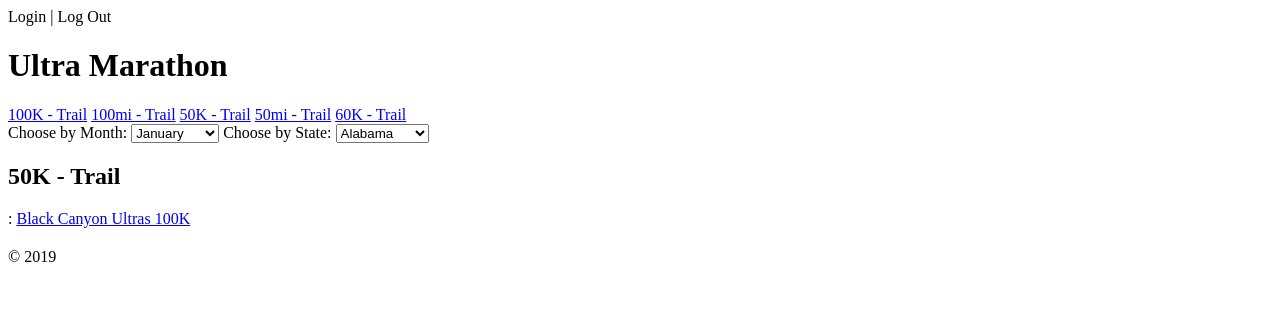
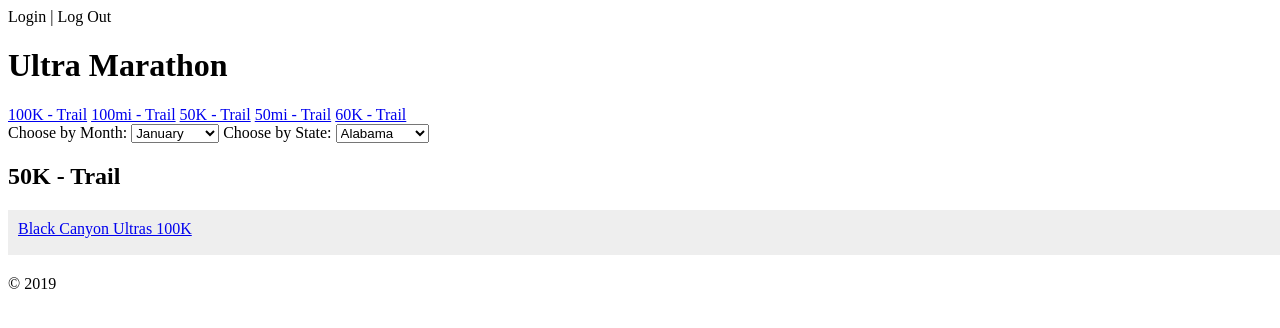
Before and after one commit to StephenGnoza/ultramarathoncatalogue, a Flask app: page /racecat/1 in a window 1280 px wide. Shown: the top 328 px of the page. Run offline with Flask 2, Linux system fonts and the light colour scheme.

```diff
--- a/application.py
+++ b/application.py
@@ -17,16 +17,24 @@ months = session.query(Month).order_by(Month.id)
 states = session.query(State).order_by(State.id)
 racecats = session.query(RaceCat).order_by(RaceCat.name)
 
-
+#default page
 @app.route('/')
 def HomePage():
     return render_template('distances.html', months=months, states=states, racecats=racecats)
 
+#list races by category
 @app.route('/racecat/<int:racecat_id>')
 def RaceCatList(racecat_id):
-    races = session.query(RaceItem).order_by(RaceItem.name)
+    races = session.query(RaceItem).filter_by(id=racecat_id)
     racecat = session.query(RaceCat).filter_by(id=racecat_id).one()
     return render_template('races.html', months=months, states=states, racecats=racecats, races=races, racecat=racecat)
+
+#race page
+@app.route('/race/<int:race_id>')
+def RacePage(race_id):
+    race = session.query(RaceItem).filter_by(id=race_id).one()
+    return render_template('race.html', months=months, states=states, racecats=racecats, race=race)
+
 
 if __name__ == '__main__':
     app.debug = True
--- a/static/styles.css
+++ b/static/styles.css
@@ -6,3 +6,10 @@
   clear:both;
   margin-top: 20px;
 }
+
+.race_block{
+  width: 100%;
+  height: 25px;
+  padding: 10px;
+  background-color: #eeeeee;
+}
--- a/templates/races.html
+++ b/templates/races.html
@@ -1,9 +1,11 @@
 {% extends "catalogue.html" %}
 {% block content %}
 {% include "header.html" %}
-<h2>{{ racecat.name}}</h2>:
+<h2>{{ racecat.name}}</h2>
 {% for race in races %}
-<a href="race/{{ race.id }}">{{ race.name }}</a>
+<div class="race_block">
+<a href="../race/{{ race.id }}">{{ race.name }}</a>
+</div>
 {% endfor %}
 {% include "footer.html" %}
 
```
Also changed, not shown: db_initial_data.py (+7 -0 lines), templates/race.html (added, +9 -0 lines), ultramarathons.db.
